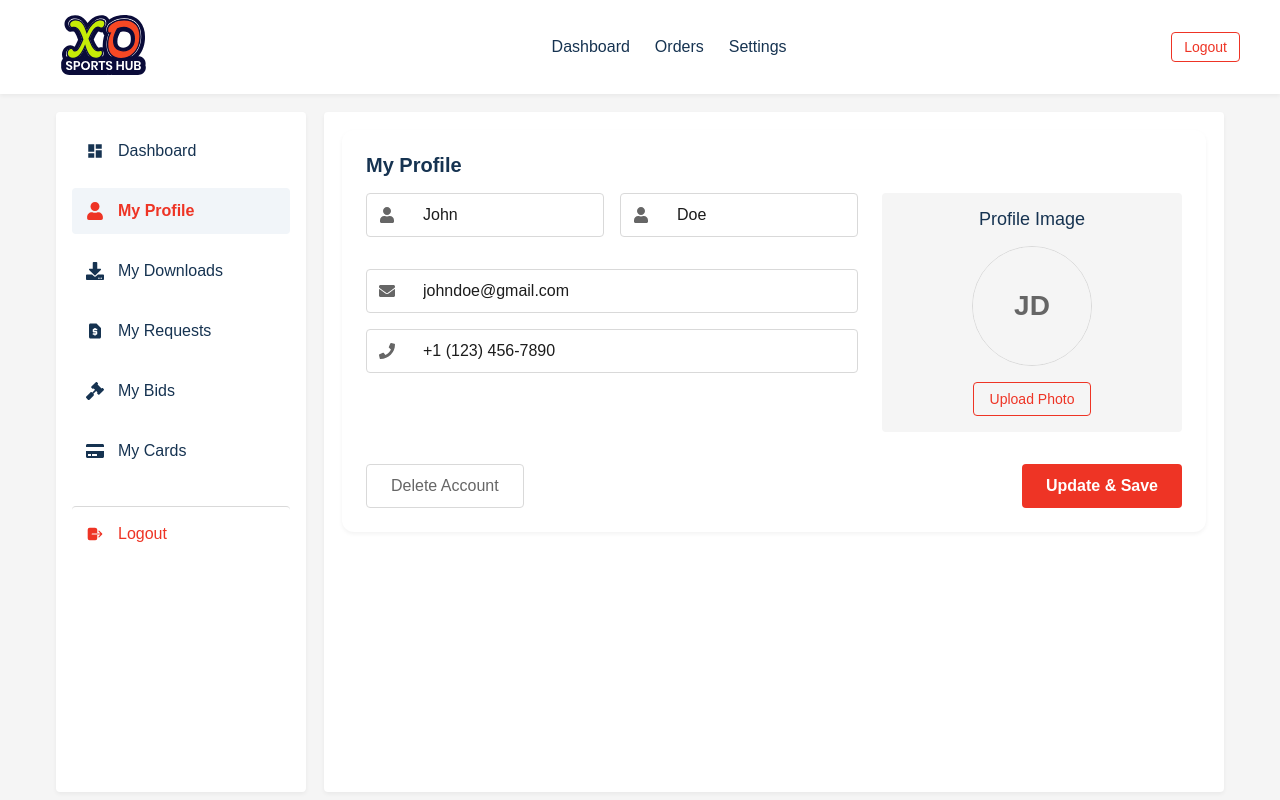
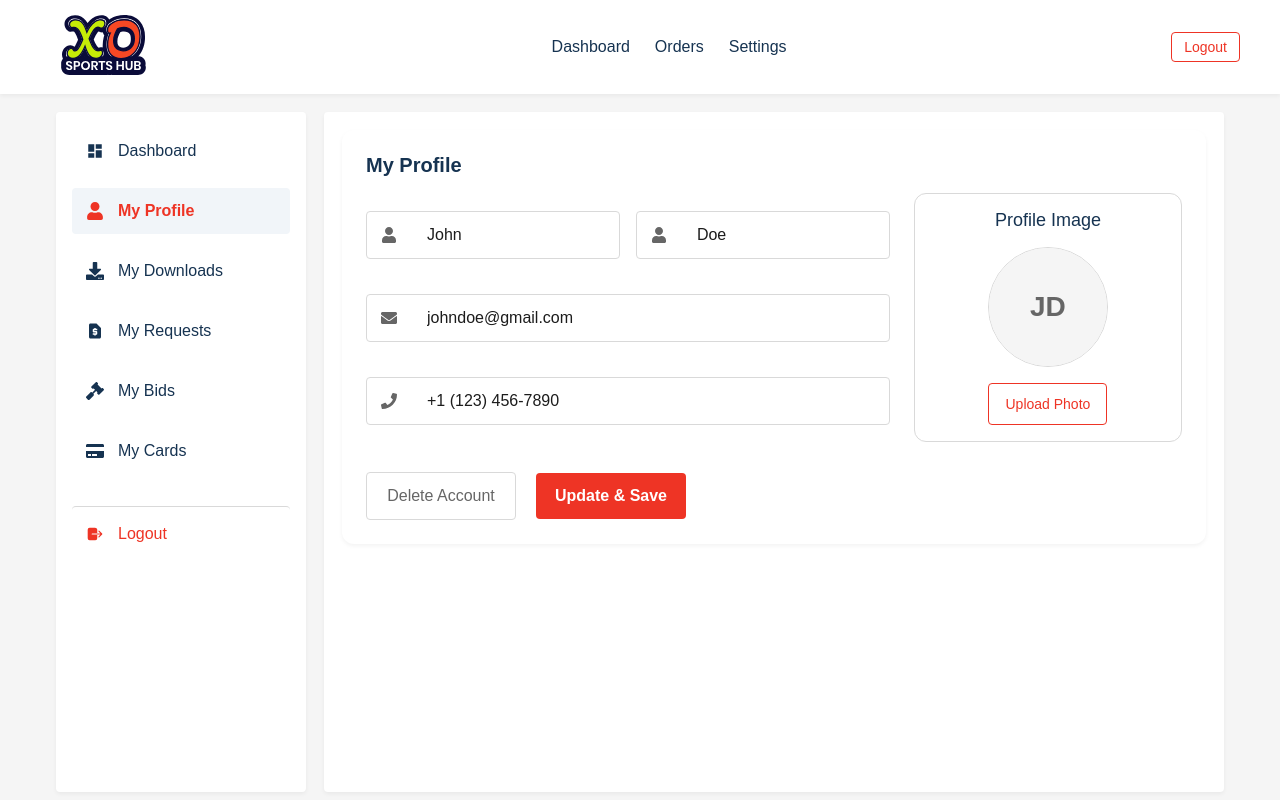
Before and after one commit to Jaivik01092001/xosportshub, a React (Vite) app in the folder Frontend/: page /buyer/account/profile in a window 1280 px wide. Shown: the top 800 px of the page. Built offline with nearby package versions, Linux system fonts and the light colour scheme.

Commit message:
styles improve

```diff
--- a/Frontend/src/pages/Buyer/BuyerProfile.jsx
+++ b/Frontend/src/pages/Buyer/BuyerProfile.jsx
@@ -165,7 +165,7 @@ const BuyerProfile = () => {
           </div>
         </div>
 
-        <div className="BuyerProfile__buttons">
+        <div className="BuyerProfile__buttons mt-30">
           <button
             type="button"
             className="BuyerProfile__delete-btn"
--- a/Frontend/src/styles/BuyerBids.css
+++ b/Frontend/src/styles/BuyerBids.css
@@ -15,20 +15,20 @@
   display: grid;
   grid-template-columns: 2fr 1fr 1fr 1fr 1fr;
   background-color: var(--bg-gray);
-  padding: 16px;
+  padding: var(--basefont);
   font-weight: 600;
   color: var(--secondary-color);
   border-bottom: 1px solid var(--light-gray);
 }
 
 .BuyerBids__header-item {
-  padding: 0 8px;
+  padding: 0 var(--extrasmallfont);
 }
 
 .BuyerBids__item {
   display: grid;
   grid-template-columns: 2fr 1fr 1fr 1fr 1fr;
-  padding: 16px;
+  padding: var(--basefont);
   border-bottom: 1px solid var(--light-gray);
   transition: background-color 0.3s ease;
 }
@@ -44,23 +44,24 @@
 .BuyerBids__item-title {
   font-weight: 500;
   color: var(--text-color);
-  padding: 0 8px;
+  padding: 0 var(--extrasmallfont);
 }
 
 .BuyerBids__item-coach,
 .BuyerBids__item-amount,
 .BuyerBids__item-date {
   color: var(--dark-gray);
-  padding: 0 8px;
+  padding: 0 var(--extrasmallfont);
 }
 
 .BuyerBids__item-status {
-  padding: 4px 8px;
+  display: flex;
+  align-items: center;
+  justify-content: center;
+  padding: var(--extrasmallfont) var(--extrasmallfont);
   border-radius: var(--border-radius);
-  text-align: center;
   font-weight: 500;
   font-size: var(--smallfont);
-  display: inline-block;
   min-width: 80px;
 }
 
--- a/Frontend/src/styles/BuyerCards.css
+++ b/Frontend/src/styles/BuyerCards.css
@@ -5,10 +5,10 @@
 }
 
 .BuyerCards__header {
-  display: flex;
-  justify-content: space-between;
+  display: grid;
+  grid-template-columns: 1fr auto;
   align-items: center;
-  margin-bottom: 24px;
+  padding-bottom: var(--heading6);
 }
 
 .BuyerCards__subtitle {
@@ -21,11 +21,11 @@
 .BuyerCards__add-btn {
   display: flex;
   align-items: center;
-  gap: 8px;
+  gap: var(--extrasmallfont);
   background-color: transparent;
   color: var(--btn-color);
   border: 1px solid var(--btn-color);
-  padding: 8px 16px;
+  padding: var(--extrasmallfont) var(--basefont);
   border-radius: var(--border-radius);
   cursor: pointer;
   transition: all 0.3s ease;
@@ -38,20 +38,20 @@
 }
 
 .BuyerCards__cards-list {
-  display: flex;
-  flex-direction: column;
-  gap: 16px;
+  display: grid;
+  grid-template-columns: 1fr;
+  gap: var(--basefont);
 }
 
 .BuyerCards__card-item {
-  display: flex;
+  display: grid;
+  grid-template-columns: 1fr auto;
   align-items: center;
-  justify-content: space-between;
-  padding: 16px;
+  padding: var(--basefont);
   border: 1px solid var(--light-gray);
   border-radius: var(--border-radius);
   background-color: var(--white);
-  margin-bottom: 12px;
+  margin-bottom: var(--smallfont);
   transition: box-shadow 0.3s ease;
 }
 
@@ -65,9 +65,9 @@
 }
 
 .BuyerCards__card-logo {
-  margin-right: 16px;
   display: flex;
   align-items: center;
+  padding-right: var(--basefont);
 }
 
 .BuyerCards__card-logo img {
@@ -227,9 +227,8 @@
 /* Responsive styles */
 @media (max-width: 768px) {
   .BuyerCards__header {
-    flex-direction: column;
-    align-items: flex-start;
-    gap: 16px;
+    grid-template-columns: 1fr;
+    gap: var(--basefont);
   }
 
   .BuyerCards__add-btn {
--- a/Frontend/src/styles/BuyerDownloads.css
+++ b/Frontend/src/styles/BuyerDownloads.css
@@ -5,19 +5,21 @@
 }
 
 .BuyerDownloads__list {
-  display: flex;
-  flex-direction: column;
-  gap: 16px;
+  display: grid;
+  grid-template-columns: 1fr;
+  gap: var(--basefont);
 }
 
 .BuyerDownloads__item {
-  display: flex;
+  display: grid;
+  grid-template-columns: auto 1fr auto;
   align-items: center;
-  padding: 16px;
+  padding: var(--basefont);
   border: 1px solid var(--light-gray);
   border-radius: var(--border-radius);
   background-color: var(--white);
   transition: box-shadow 0.3s ease;
+  gap: 10px;
 }
 
 .BuyerDownloads__item:hover {
@@ -30,7 +32,6 @@
   justify-content: center;
   width: 48px;
   height: 48px;
-  margin-right: 16px;
   border-radius: var(--border-radius);
   background-color: var(--bg-gray);
 }
--- a/Frontend/src/styles/BuyerProfile.css
+++ b/Frontend/src/styles/BuyerProfile.css
@@ -11,9 +11,10 @@
 }
 
 .BuyerProfile__left-section {
-  flex: 1;
-  display: flex;
-  flex-direction: column;
+display: grid
+;
+
+    align-items: center;
 }
 
 .BuyerProfile__right-section {
@@ -21,13 +22,14 @@
 }
 
 .BuyerProfile__form-row {
-  display: flex;
-  gap: 16px;
-  margin-bottom: 16px;
+  display: grid;
+  grid-template-columns: 1fr 1fr;
+  gap: var(--basefont);
 }
 
 .BuyerProfile__input-field {
-  margin-bottom: 16px;
+  display: flex;
+  flex-direction: column;
   width: 100%;
 }
 
@@ -50,13 +52,13 @@
   display: flex;
   align-items: center;
   justify-content: center;
-  padding: 0 12px;
+  padding: 0 var(--smallfont);
   color: var(--dark-gray);
 }
 
 .BuyerProfile__input {
   width: 100%;
-  padding: 12px 16px;
+  padding: var(--smallfont) var(--basefont);
   border: none;
   font-size: var(--basefont);
   color: var(--text-color);
@@ -73,17 +75,18 @@
   display: flex;
   flex-direction: column;
   align-items: center;
-  padding: 16px;
-  background-color: var(--bg-gray);
-  border-radius: var(--border-radius);
+  padding: var(--basefont);
+  border-radius: var(--border-radius-large);
+  border: 1px solid var(--light-gray);
 }
 
 .BuyerProfile__image-title {
+  display: flex;
+  justify-content: center;
   font-size: var(--heading6);
   color: var(--secondary-color);
-  margin-bottom: 16px;
+  padding-bottom: var(--basefont);
   font-weight: 500;
-  text-align: center;
 }
 
 .BuyerProfile__image {
@@ -91,12 +94,12 @@
   height: 120px;
   border-radius: 50%;
   overflow: hidden;
-  margin-bottom: 16px;
   border: 1px solid var(--light-gray);
   display: flex;
   justify-content: center;
   align-items: center;
   background-color: var(--white);
+  margin-bottom: var(--basefont);
 }
 
 .BuyerProfile__image img {
@@ -118,10 +121,13 @@
 }
 
 .BuyerProfile__upload-btn {
+  display: flex;
+  align-items: center;
+  justify-content: center;
   background-color: transparent;
   color: var(--btn-color);
   border: 1px solid var(--btn-color);
-  padding: 8px 16px;
+  padding: var(--extrasmallfont) var(--basefont);
   border-radius: var(--border-radius);
   cursor: pointer;
   transition: all 0.3s ease;
@@ -135,16 +141,20 @@
 
 .BuyerProfile__buttons {
   display: flex;
-  justify-content: space-between;
-  margin-top: 32px;
+  justify-content: flex-start;
+  gap: var(--heading5);
+  align-items: center;
   width: 100%;
 }
 
 .BuyerProfile__save-btn {
+  display: flex;
+  align-items: center;
+  justify-content: center;
   background-color: var(--btn-color);
   color: var(--white);
   border: none;
-  padding: 12px 24px;
+  padding: var(--smallfont) var(--heading6);
   border-radius: var(--border-radius);
   cursor: pointer;
   transition: all 0.3s ease;
@@ -164,10 +174,13 @@
 }
 
 .BuyerProfile__delete-btn {
+  display: flex;
+  align-items: center;
+  justify-content: center;
   background-color: transparent;
   color: var(--dark-gray);
   border: 1px solid var(--light-gray);
-  padding: 12px 24px;
+  padding: var(--smallfont) var(--heading6);
   border-radius: var(--border-radius);
   cursor: pointer;
   transition: all 0.3s ease;
--- a/Frontend/src/styles/BuyerRequests.css
+++ b/Frontend/src/styles/BuyerRequests.css
@@ -7,17 +7,17 @@
 .BuyerRequests__header {
   display: flex;
   justify-content: flex-end;
-  margin-bottom: 24px;
+  padding-bottom: var(--heading6);
 }
 
 .BuyerRequests__add-btn {
   display: flex;
   align-items: center;
-  gap: 8px;
+  gap: var(--extrasmallfont);
   background-color: var(--btn-color);
   color: var(--white);
   border: none;
-  padding: 8px 16px;
+  padding: var(--extrasmallfont) var(--basefont);
   border-radius: var(--border-radius);
   cursor: pointer;
   transition: all 0.3s ease;
@@ -36,13 +36,15 @@
 }
 
 .BuyerRequests__list {
-  display: flex;
-  flex-direction: column;
-  gap: 16px;
+  display: grid;
+  grid-template-columns: 1fr;
+  gap: var(--basefont);
 }
 
 .BuyerRequests__item {
-  padding: 16px;
+  display: flex;
+  flex-direction: column;
+  padding: var(--basefont);
   border: 1px solid var(--light-gray);
   border-radius: var(--border-radius);
   background-color: var(--white);
@@ -54,10 +56,10 @@
 }
 
 .BuyerRequests__item-header {
-  display: flex;
-  justify-content: space-between;
+  display: grid;
+  grid-template-columns: 1fr auto;
   align-items: center;
-  margin-bottom: 12px;
+  padding-bottom: var(--smallfont);
 }
 
 .BuyerRequests__item-title {
@@ -68,7 +70,10 @@
 }
 
 .BuyerRequests__item-status {
-  padding: 4px 8px;
+  display: flex;
+  align-items: center;
+  justify-content: center;
+  padding: var(--extrasmallfont) var(--extrasmallfont);
   border-radius: var(--border-radius);
   font-size: var(--smallfont);
   font-weight: 500;
@@ -90,9 +95,10 @@
 }
 
 .BuyerRequests__item-description {
+  display: flex;
   font-size: var(--basefont);
   color: var(--dark-gray);
-  margin-bottom: 16px;
+  padding-bottom: var(--basefont);
   line-height: 1.5;
 }
 
@@ -113,7 +119,7 @@
   min-height: 200px;
   background-color: var(--bg-gray);
   border-radius: var(--border-radius);
-  padding: 24px;
+  padding: var(--heading6);
   color: var(--dark-gray);
   font-size: var(--basefont);
   text-align: center;
@@ -131,9 +137,8 @@
   }
 
   .BuyerRequests__item-header {
-    flex-direction: column;
-    align-items: flex-start;
-    gap: 8px;
+    grid-template-columns: 1fr;
+    gap: var(--extrasmallfont);
   }
 
   .BuyerRequests__item-status {
```
